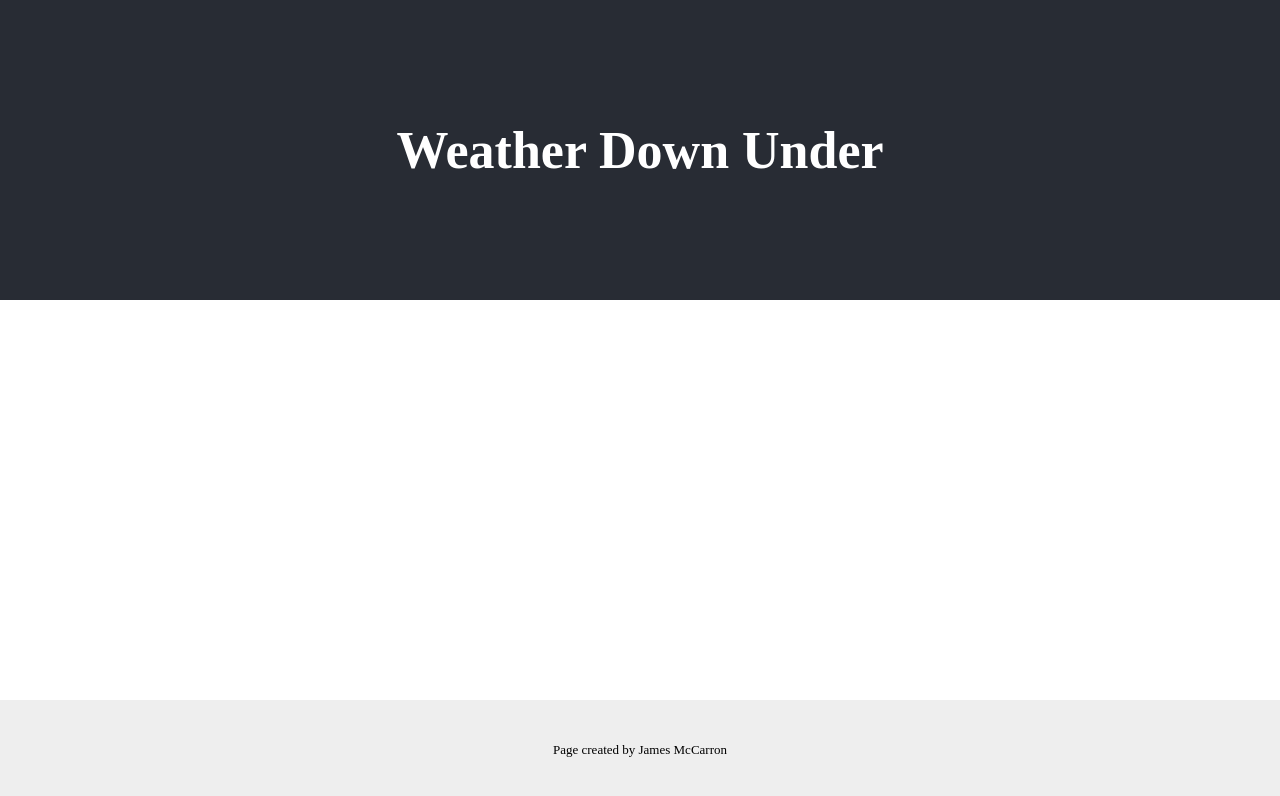
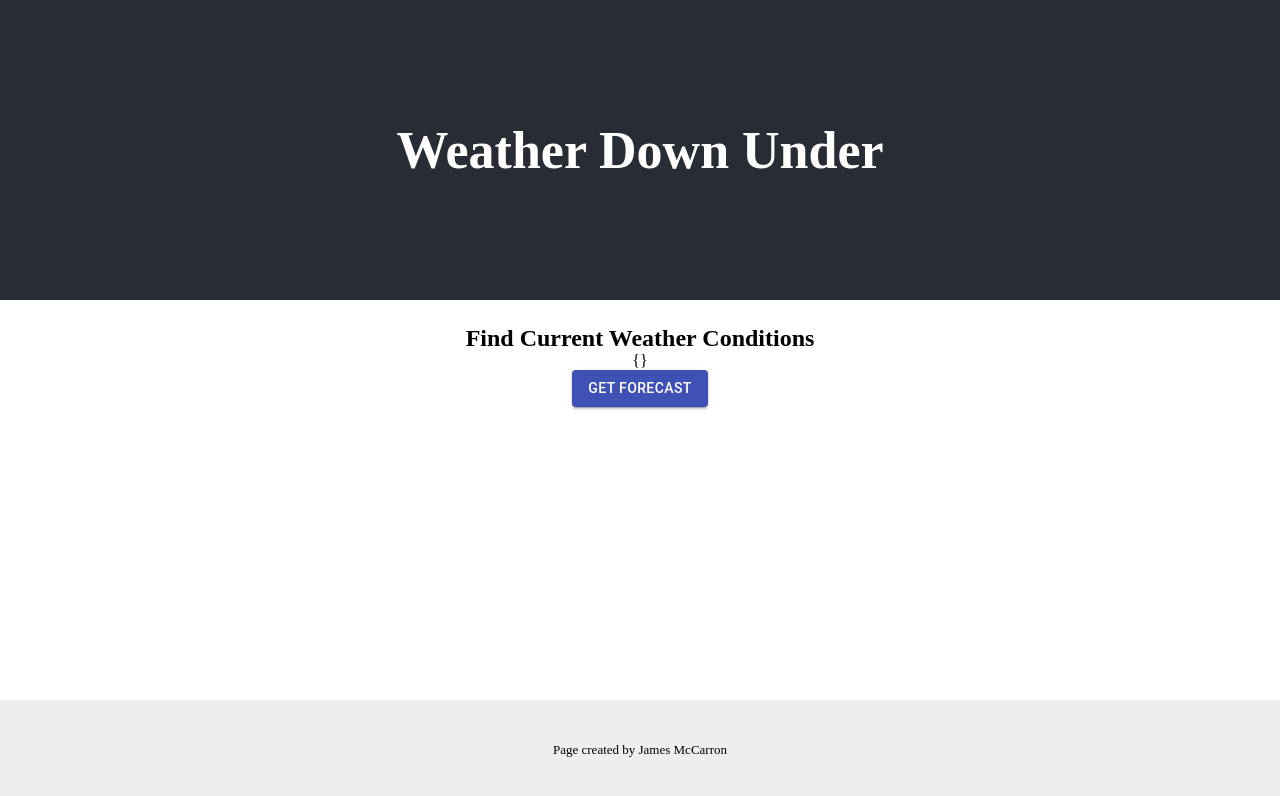
Before and after one commit to jimmikmak/weather-down-under, a React (Create React App) app in the folder client/: page / in a window 1280 px wide. Shown: the top 796 px of the page. Built offline with nearby package versions, Linux system fonts and the light colour scheme.

Commit message:
response codes

```diff
--- a/client/src/App.js
+++ b/client/src/App.js
@@ -1,4 +1,6 @@
+import React from "react";
 import "./App.css";
+import Forecast from "./components/Forecast/Forecast";
 
 function App() {
   return (
@@ -6,7 +8,9 @@
       <header className="App-header">
         <h1>Weather Down Under</h1>
       </header>
-      <main></main>
+      <main>
+        <Forecast />
+      </main>
       <footer>Page created by James McCarron</footer>
     </div>
   );
--- a/client/src/components/Conditions/conditions.js
+++ b/client/src/components/Conditions/conditions.js
@@ -0,0 +1,3 @@
+import React from "react";
+
+export default conditions;
```
